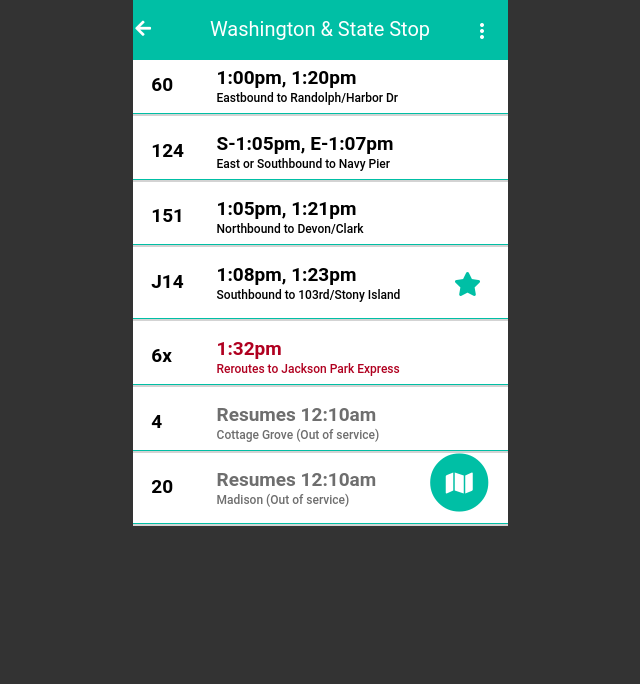
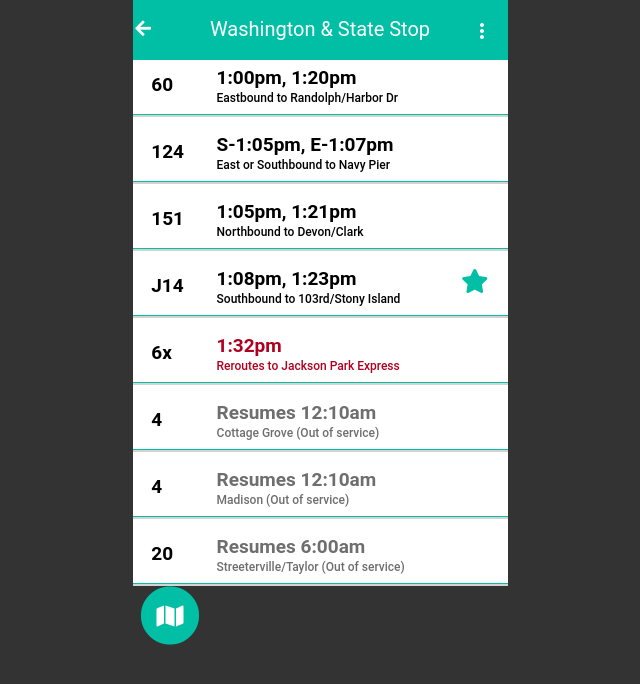
Before and after one commit to jknowles14/frontend, a plain HTML site: page index.html in a window 1280 px wide. Shown: the whole page, without its empty margins (320-960 px from the left). Drawn offline with Linux system fonts and the light colour scheme.

Commit message:
FE challange second push

```diff
--- a/css/style.css
+++ b/css/style.css
@@ -52,6 +52,8 @@ table {
   box-sizing: border-box;
 }
 
+
+
 body {
   background-color: #333;
   font-family: roboto, sans-serif;
@@ -79,6 +81,7 @@ h3{
 .container{
   margin: 0 auto;
   width: 375px;
+	position: relative;
 }
 
 nav{
@@ -91,9 +94,9 @@ nav{
 
 .bus-stop{
 	text-align: center;
-	padding-top: 3%
+	padding-top: 3%;
 	height: 5em;
-	padding-top: 5%
+	padding-top: 5%;
 }
 
 .arrow-left{
@@ -130,6 +133,7 @@ nav{
   border-bottom: 1px solid #00BFA5;
   margin-top: 0%;
   line-height: 2em;
+	height: 65px;
 }
 
  .number{
@@ -180,23 +184,16 @@ nav{
 }
 .star{
 	float: right;
-  width: 15%;
-  padding-top: 7%;
-  padding-bottom: 5%;
+  width: 13%;
+  vertical-align: middle;
+	padding-top: 5%;
+	padding-right: 9%;
 	color: #00BFA5;
 }
 
 .icon-background {
-    color: #00BFA5;
+  color: #00BFA5;
 }
  .map{
-	   padding-bottom: 3%;
-		 float:right;
-		 padding-right: 3%;
+  position: absolute;
  }
-
-@media screen and (min-width: 575px){
-   div {
-
-  }
-}
--- a/index.html
+++ b/index.html
@@ -1,5 +1,6 @@
 <!DOCTYPE html>
 <html>
+
 <head>
   <meta charset="utf-8">
   <meta name="viewport" content="width=device-width, initial-scale=1">
@@ -8,8 +9,10 @@
   <link rel='stylesheet' href='https://use.fontawesome.com/releases/v5.5.0/css/all.css' integrity='sha384-B4dIYHKNBt8Bc12p+WXckhzcICo0wtJAoU8YZTY5qE0Id1GSseTk6S+L3BlXeVIU' crossorigin='anonymous'>
   <link href="https://fonts.googleapis.com/icon?family=Material+Icons" rel="stylesheet">
 </head>
+
 <body>
   <section class="container">
+
     <nav>
       <div class="arrow-left">
         <i class='fas fa-arrow-left' style='font-size:18px'></i>
@@ -17,8 +20,9 @@
       <div class="hamburger">
         <i class="material-icons">more_vert</i>
       </div>
-        <div class="bus-stop"
-        <title> <h1> Washington & State Stop </h1> </title>
+      <div class="bus-stop" <title>
+        <h1> Washington & State Stop </h1>
+        </title>
       </div>
     </nav>
     <section class="bus-list">
@@ -69,16 +73,25 @@
         </div>
         <div class="RRcontent">
           <h2> 1:32pm </h2>
-            <h3> Reroutes to Jackson Park Express  </h3>
+          <h3> Reroutes to Jackson Park Express </h3>
         </div>
       </div>
       <div class="location">
         <div class="number">
-            <h2> 4  </h1>
+          <h2> 4 </h1>
         </div>
         <div class="OOScontent">
           <h2>Resumes 12:10am</h2>
-            <h3> Cottage Grove (Out of service)  </h3>
+          <h3> Cottage Grove (Out of service) </h3>
+        </div>
+      </div>
+      <div class="location">
+        <div class="number">
+          <h2> 4 </h1>
+        </div>
+        <div class="OOScontent">
+          <h2>Resumes 12:10am</h2>
+          <h3> Madison (Out of service) </h3>
         </div>
       </div>
       <div class="location">
@@ -86,16 +99,18 @@
           <h2> 20 </h1>
         </div>
         <div class="OOScontent">
-            <h2>Resumes 12:10am</h2>
-            <h3>Madison (Out of service)</h3>
+          <h2>Resumes 6:00am</h2>
+          <h3>Streeterville/Taylor (Out of service) </h3>
         </div>
+
+    </section>
     <div class="map">
       <span class="fa-stack fa-3x">
         <i class="fa fa-circle fa-stack-2x icon-background"></i>
-                <i class="fas fa-map fa-stack-1x"style='font-size:24px;color:#fff'></i>
+        <i class="fas fa-map fa-stack-1x" style='font-size:24px;color:#fff'></i>
       </span> </div>
-          </div>
   </section>
-    </section>
+
 </body>
+
 </html>
```
Also changed, not shown: css/Android navigation bar.png (added), css/Android status bar.png (added). Lines whose indentation alone changed are shown as unchanged.
